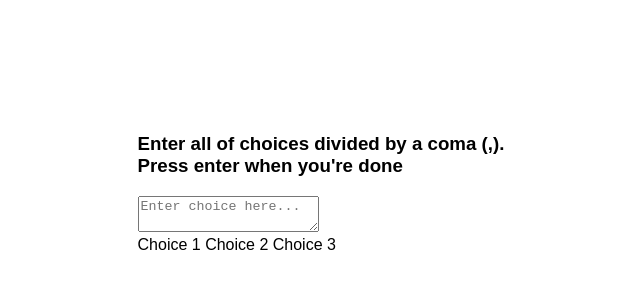
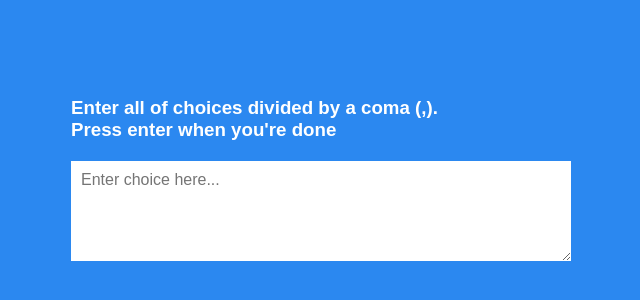
Before and after one commit to MbiamouRichy/Choice-picker, a plain HTML site: page index.html in a window 1280 px wide. Shown: the part 216-516 px from the top of the page, without its empty margins (319-959 px from the left). Drawn offline with Linux system fonts and the light colour scheme.

Commit message:
Mise en place du css

```diff
--- a/index.html
+++ b/index.html
@@ -15,9 +15,9 @@
         <textarea id="textarea" placeholder="Enter choice here..."></textarea>
 
         <div id="tags">
-            <span class="tag">Choice 1</span>
-            <span class="tag">Choice 2</span>
-            <span class="tag">Choice 3</span>
+            <!-- <span class="tag">Choice 1</span>
+            <span class="tag highlight">Choice 2</span>
+            <span class="tag">Choice 3</span> -->
         </div>
      </div>
 </body>
--- a/style.css
+++ b/style.css
@@ -11,4 +11,35 @@ body{
     height: 100vh;
     overflow: hidden;
     margin: 0;
+    background-color: #2b88f0;
 }
+
+h3{
+    color: white;
+    margin: 10px 0 20px;
+}
+
+.container{
+    width: 500px;
+}
+#textarea{
+    border: none;
+    display: block;
+    width: 100%;
+    height: 100px;
+    font-family: inherit;
+    padding: 10px;
+    margin: 0 0 20px;
+    font-size: 16px;
+}
+.tag{
+    background-color: #f0932b;
+    color: #fff;
+    padding: 10px 20px;
+    margin: 0 5px 10px 0;
+    font-size: 14px;
+    display: inline-block;
+}
+.tag.highlight{
+    background-color: #273c75;
+}
```
